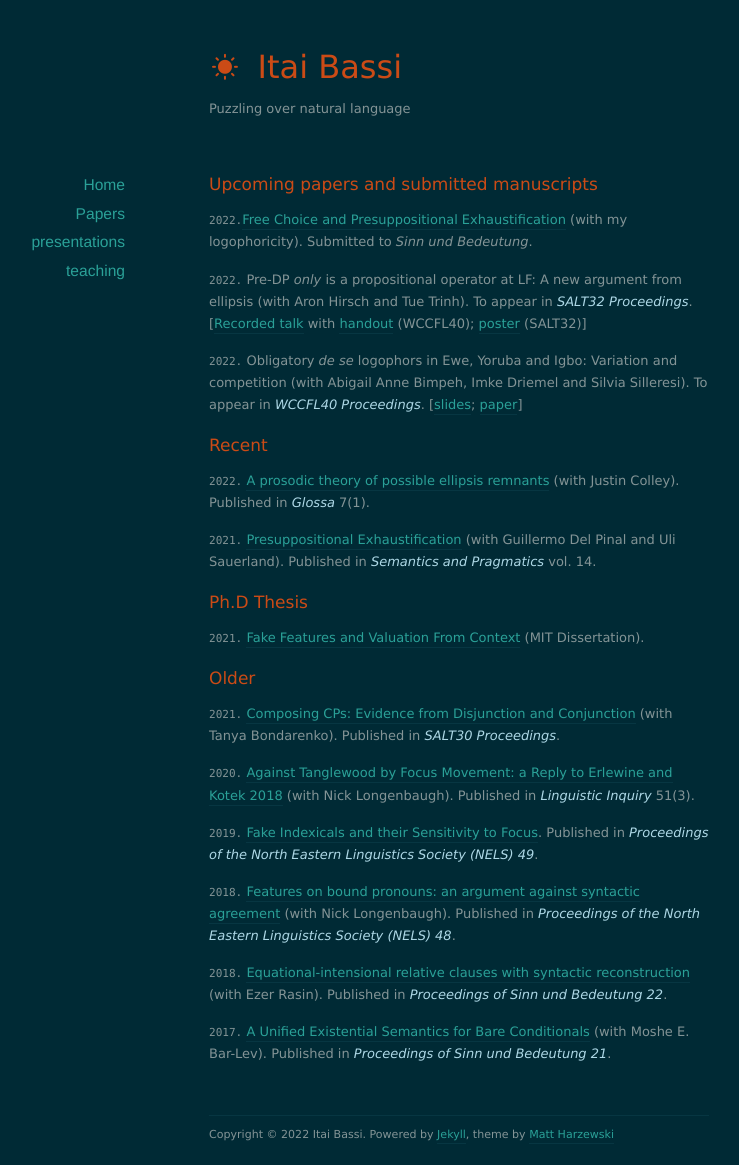
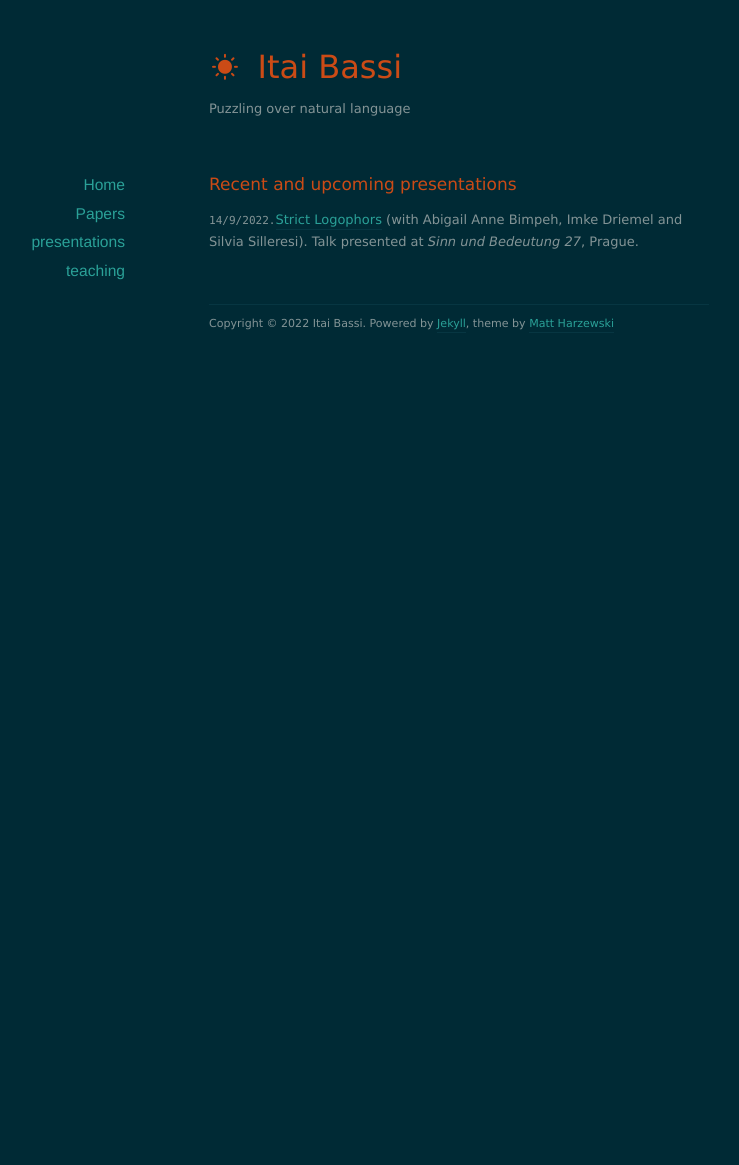
Before and after one commit to itaibassi/itaibassi.github.io, a Jekyll site: the page built from presentations/index.markdown, in a window 1280 px wide. Shown: the whole page, without its empty margins (181-920 px from the left). Built offline with Jekyll 4.4.1, drawn with Linux system fonts in a browser that asks for light colours; nearby versions of some CDN libraries; after the commit the page ends 900 px from its top, so only the background shows below that.

Commit message:
Update index.markdown

```diff
--- a/presentations/index.markdown
+++ b/presentations/index.markdown
@@ -7,42 +7,6 @@ title: Papers
 
 
 
-# Upcoming papers and submitted manuscripts
+# Recent and upcoming presentations
 
-`2022.`[Free Choice and Presuppositional Exhaustification](https://ling.auf.net/lingbuzz/006122) (with my logophoricity). Submitted to *Sinn und Bedeutung*.
-
-
-`2022.` Pre-DP *only* is a propositional operator at LF: A new argument from ellipsis (with Aron Hirsch and Tue Trinh). To appear in *<font color="lightblue"> SALT32 Proceedings</font>*.
-[[Recorded talk](https://osf.io/w6pue) with [handout](https://osf.io/fp2ym) (WCCFL40); [poster](https://osf.io/bwa7d) (SALT32)]
-
-`2022.` Obligatory *de se* logophors in Ewe, Yoruba and Igbo: Variation and competition (with Abigail Anne Bimpeh, Imke Driemel and Silvia Silleresi). To appear in *<font color="lightblue"> WCCFL40 Proceedings</font>*.
-[[slides](https://osf.io/p8gsv/); [paper](https://lingbuzz.net/lingbuzz/006770)]
-
-
-# Recent
-
-
-`2022.` [A prosodic theory of possible ellipsis remnants](https://www.glossa-journal.org/article/id/5747/) (with Justin Colley). Published in *<font color="lightblue"> Glossa </font>* 7(1).
-
-`2021.` [Presuppositional Exhaustification](https://semprag.org/index.php/sp/article/view/sp.14.11) (with Guillermo Del Pinal and Uli Sauerland). Published in *<font color="lightblue"> Semantics and Pragmatics </font>* vol. 14.
-
-
-# Ph.D Thesis
-
-`2021.`  [Fake Features and Valuation From Context](https://ling.auf.net/lingbuzz/006181/) (MIT Dissertation).
-
-
-
-# Older
-
-`2021.` [Composing CPs: Evidence from Disjunction and Conjunction](http://journals.linguisticsociety.org/proceedings/index.php/SALT/article/view/30.583/)  (with Tanya Bondarenko).  Published in *<font color="lightblue"> SALT30 Proceedings</font>*.
-
-`2020.` [Against Tanglewood by Focus Movement: a Reply to Erlewine and Kotek 2018](https://direct.mit.edu/ling/article-abstract/51/3/579/96990/Against-Tanglewood-by-Focus-Movement-A-Reply-to?redirectedFrom=fulltext/) (with Nick Longenbaugh). Published in *<font color="lightblue"> Linguistic Inquiry </font>* 51(3).
-
-`2019.` [Fake Indexicals and their Sensitivity to Focus](https://ling.auf.net/lingbuzz/004648).  Published in *<font color="lightblue"> Proceedings of the North Eastern Linguistics Society (NELS) 49</font>*.
-
-`2018.` [Features on bound pronouns: an argument against syntactic agreement](https://ling.auf.net/lingbuzz/004056)  (with Nick Longenbaugh).  Published in *<font color="lightblue"> Proceedings of the North Eastern Linguistics Society (NELS) 48</font>*.
-
-`2018.` [Equational-intensional relative clauses with syntactic reconstruction](https://semanticsarchive.net/Archive/GE4MWViN/Bassi.pdf)  (with Ezer Rasin).  Published in *<font color="lightblue"> Proceedings of Sinn und Bedeutung 22</font>*.
-
-`2017.`  [A Unified Existential Semantics for Bare Conditionals](https://ojs.ub.uni-konstanz.de/sub/index.php/sub/article/download/128/71/) (with Moshe E. Bar-Lev). Published in *<font color="lightblue"> Proceedings of Sinn und Bedeutung 21</font>*.
+`14/9/2022.`[Strict Logophors](https://ling.auf.net/lingbuzz/006122) (with Abigail Anne Bimpeh, Imke Driemel and Silvia Silleresi). Talk presented at *Sinn und Bedeutung 27*, Prague.
```
